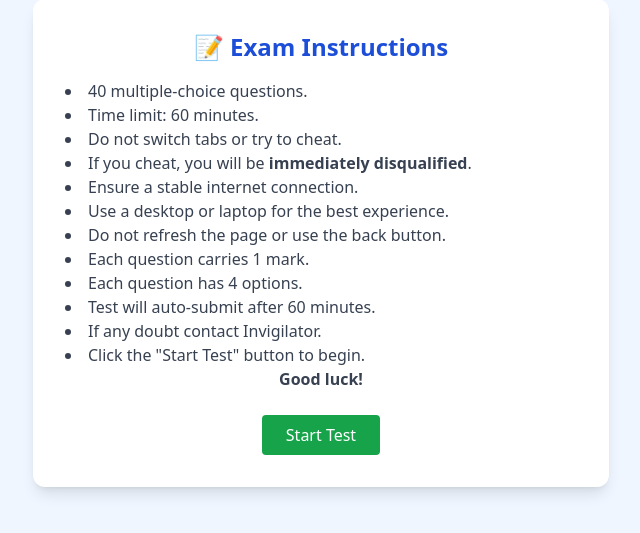
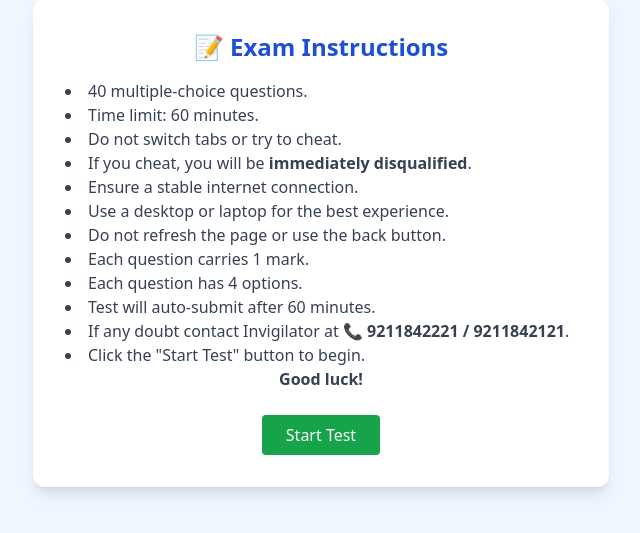
Before and after one commit to kaaju1036/testbsdm, a Flask app: page /instructions in a window 1280 px wide. Shown: the part 157-690 px from the top of the page, without its empty margins (319-959 px from the left). Run offline with Flask 3, Linux system fonts and the light colour scheme; the visitor is signed in with stand-in values (Sample User, id 1); some libraries are stand-ins or nearby versions.

Commit message:
Update instructions.html

```diff
--- a/templates/instructions.html
+++ b/templates/instructions.html
@@ -21,7 +21,7 @@
       <li>Each question carries 1 mark.</li>
       <li>Each question has 4 options.</li>
       <li>Test will auto-submit after 60 minutes.</li>
-      <li>If any doubt contact Invigilator.</li>
+      <li>If any doubt contact Invigilator at <strong>📞 9211842221 / 9211842121</strong>.</li>
       <li>Click the "Start Test" button to begin.</li>
       <p><center><strong>Good luck!</strong></center></p>
     </ul>
```
